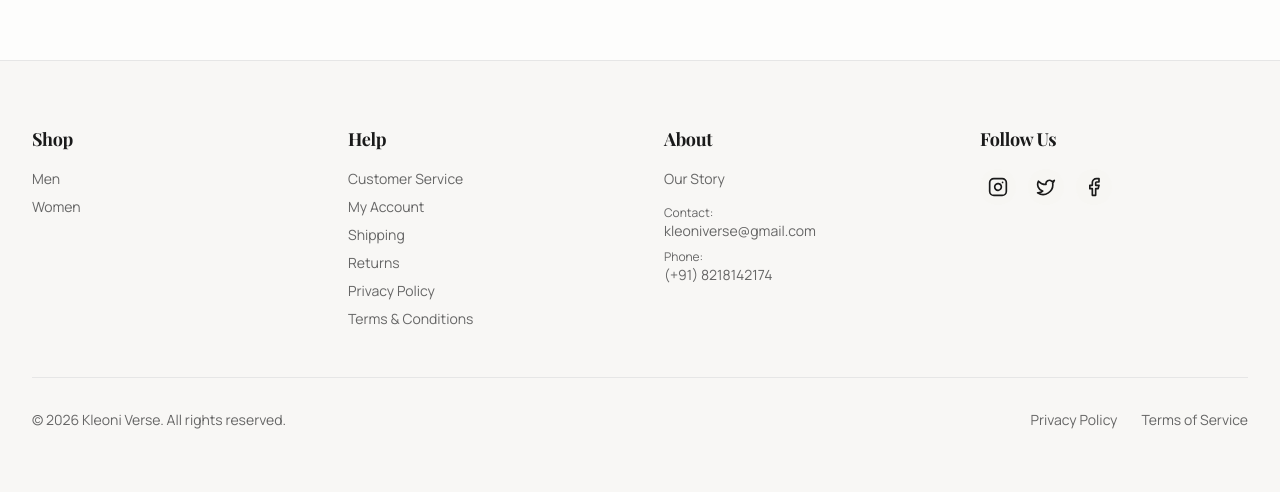
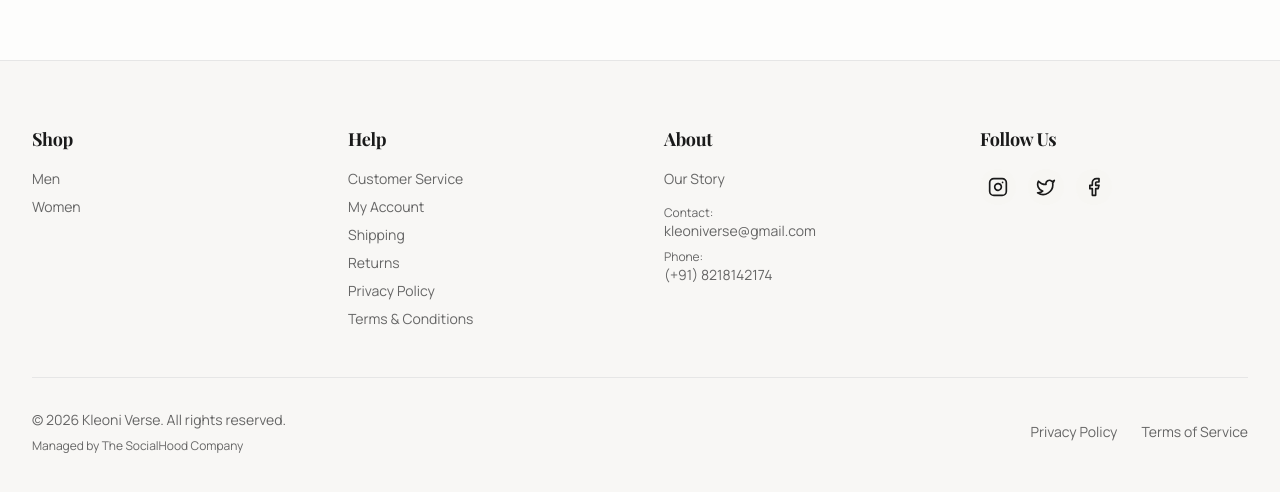
Before and after one commit to keshav-1728/kleoniverse, a React (Create React App) app in the folder frontend/: page /order-tracking/1 in a window 1280 px wide. Shown: the part 836-1328 px from the top of the page. Built offline with nearby package versions, Linux system fonts and the light colour scheme; no server answers; the HTML template or start-up script is replaced by a standard one.

Commit message:
Add 'Managed by The SocialHood Company' link in footer

```diff
--- a/frontend/src/components/Footer.jsx
+++ b/frontend/src/components/Footer.jsx
@@ -73,7 +73,17 @@
         </div>
 
         <div className="border-t border-border mt-12 pt-8 flex flex-col md:flex-row justify-between items-center gap-4 text-sm text-muted-foreground">
-          <p>© 2026 Kleoni Verse. All rights reserved.</p>
+          <div className="flex flex-col items-center md:items-start gap-2">
+            <p>© 2026 Kleoni Verse. All rights reserved.</p>
+            <a
+              href="https://thesocialhood.in/"
+              target="_blank"
+              rel="noopener noreferrer"
+              className="hover:text-foreground transition-colors text-xs"
+            >
+              Managed by The SocialHood Company
+            </a>
+          </div>
           <div className="flex gap-6">
             <Link to="/privacy" className="hover:text-foreground transition-colors">Privacy Policy</Link>
             <Link to="/terms" className="hover:text-foreground transition-colors">Terms of Service</Link>
```
